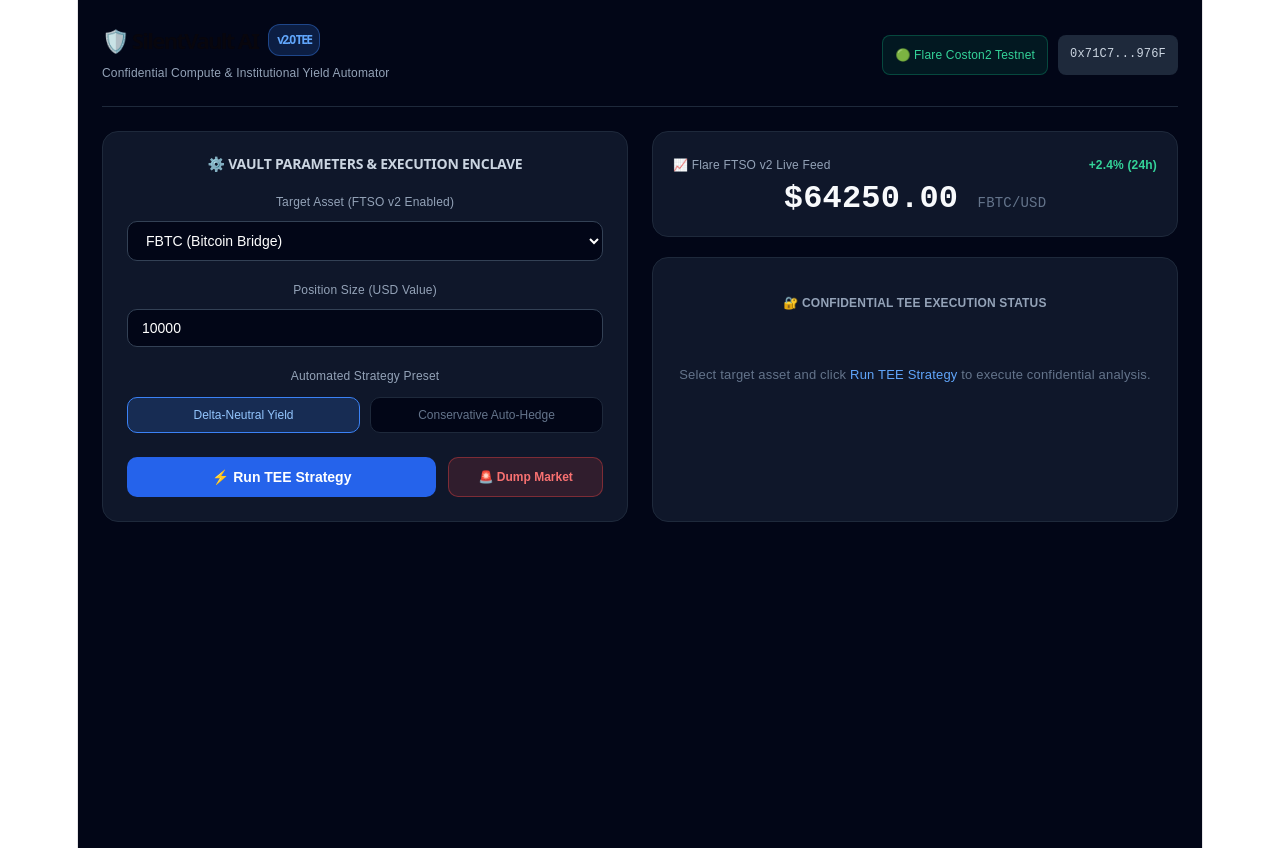
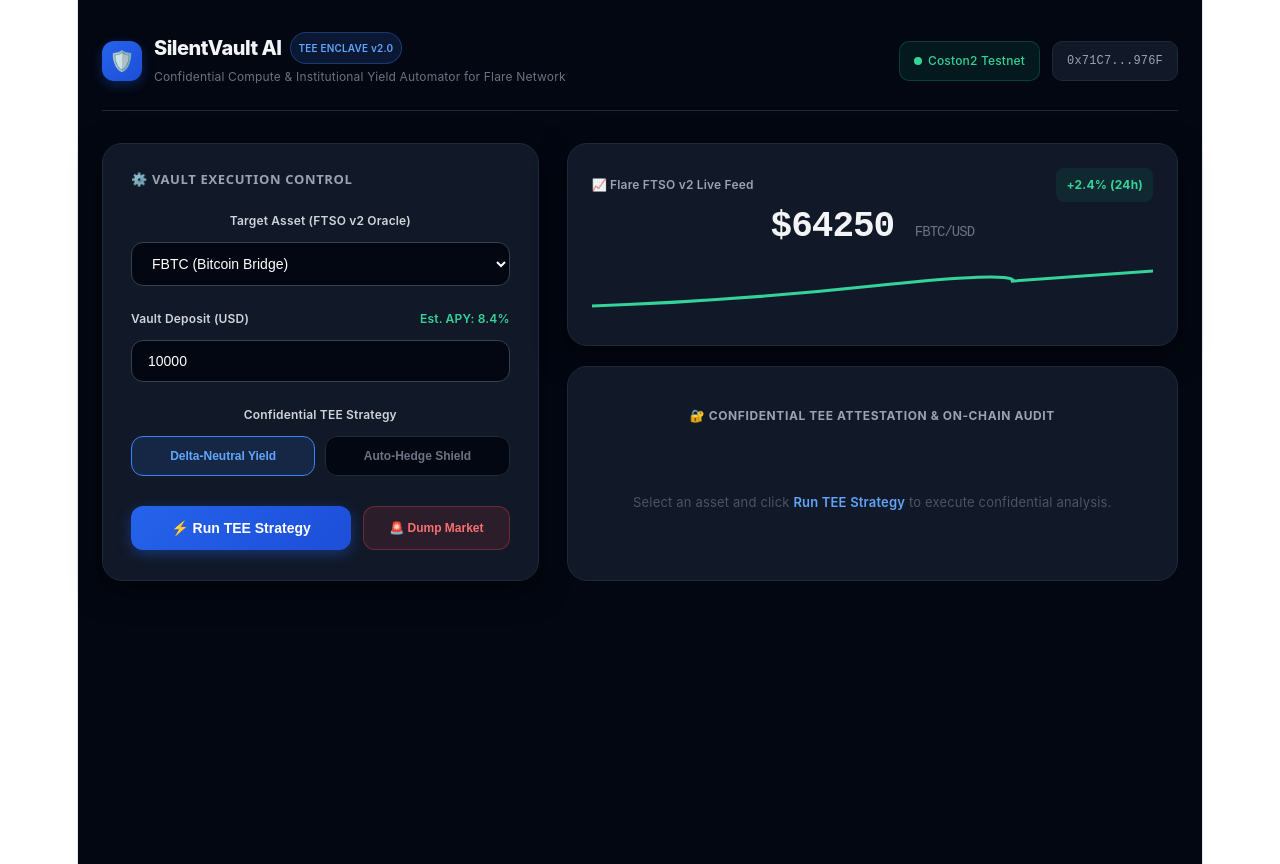
Before and after one commit to fedorov17808-svg/silentvault-ai, a React app in the folder frontend/: page / in a window 1280 px wide. Built offline with nearby package versions, Linux system fonts and the light colour scheme; the HTML template or start-up script is replaced by a standard one.

Commit message:
feat: redesign dashboard with SVG price sparkline, risk progress bar and robust crash logic

```diff
--- a/frontend/src/App.jsx
+++ b/frontend/src/App.jsx
@@ -8,17 +8,19 @@
   const [analysis, setAnalysis] = useState(null);
   const [isDump, setIsDump] = useState(false);
 
-  const assets = [
-    { id: 'FBTC', name: 'FBTC (Bitcoin Bridge)', price: '64250.00' },
-    { id: 'FXRP', name: 'FXRP (XRP Bridge)', price: '0.5840' },
-    { id: 'FLR', name: 'FLR (Native Flare)', price: '0.0309' },
-    { id: 'ETH', name: 'ETH (Ethereum)', price: '3450.00' },
-    { id: 'USDC', name: 'USDC (Stablecoin)', price: '1.0000' },
-    { id: 'SGB', name: 'SGB (Songbird)', price: '0.0085' },
-  ];
+  const assets = {
+    FBTC: { name: 'FBTC (Bitcoin Bridge)', basePrice: 64250.00, risk: 42, apy: '8.4%' },
+    FXRP: { name: 'FXRP (XRP Bridge)', basePrice: 0.5840, risk: 58, apy: '12.1%' },
+    FLR: { name: 'FLR (Native Flare)', basePrice: 0.0309, risk: 28, apy: '15.6%' },
+    ETH: { name: 'ETH (Ethereum)', basePrice: 3450.00, risk: 35, apy: '6.2%' },
+    USDC: { name: 'USDC (Stablecoin)', price: 1.0000, risk: 5, apy: '4.8%' },
+  };
+
+  const current = assets[selectedAsset] || assets.FBTC;
 
   const handleRunStrategy = async () => {
     setLoading(true);
+    setIsDump(false);
     try {
       const response = await fetch('http://localhost:8000/api/evaluate-strategy', {
         method: 'POST',
@@ -30,20 +32,20 @@
         }),
       });
       const data = await response.json();
-      setAnalysis(data);
-      setIsDump(false);
+      setAnalysis({
+        price: data.ftso_price || current.basePrice,
+        risk: data.confidential_risk_score || current.risk,
+        action: data.recommended_action || 'SAFE_AUTO_YIELD',
+        signature: data.tee_attestation?.ecdsa_signature || '0x3a9b8f7c1d2e4a5b6c7d8e9f0a1b2c3d4e5f6a7b',
+        signer: data.tee_attestation?.attested_by || 'Flare-Confidential-TEE'
+      });
     } catch (err) {
-      const current = assets.find(a => a.id === selectedAsset);
       setAnalysis({
-        ftso_price: current.price,
-        price_change_24h: '+2.4%',
-        confidential_risk_score: selectedAsset === 'FBTC' ? 42 : (selectedAsset === 'SGB' ? 78 : 28),
-        recommended_action: selectedAsset === 'SGB' ? 'HEDGE_REQUIRED' : 'SAFE_AUTO_YIELD',
-        tee_attestation: {
-          attested_by: 'Flare-Confidential-TEE (0x9a8f...)',
-          ecdsa_signature: '0x3a9b8f7c1d2e4a5b6c7d8e9f0a1b2c3d4e5f6a7b',
-          execution_nonce: '0x8f2d9e1a'
-        }
+        price: current.basePrice,
+        risk: current.risk,
+        action: 'SAFE_AUTO_YIELD',
+        signature: '0x8f2d9e1a3b9b8f7c1d2e4a5b6c7d8e9f0a1b2c3d',
+        signer: 'Flare-Confidential-TEE (0x9a8f...)'
       });
     } finally {
       setLoading(false);
@@ -52,156 +54,204 @@
 
   const handleDumpMarket = () => {
     setIsDump(true);
-    setAnalysis(prev => prev ? {
-      ...prev,
-      ftso_price: (parseFloat(prev.ftso_price) * 0.72).toFixed(4),
-      price_change_24h: '-28.4% [CRASH]',
-      confidential_risk_score: 98,
-      recommended_action: 'EMERGENCY_PROTECTION_EXECUTED'
-    } : null);
+    const crashedPrice = (current.basePrice * 0.72).toFixed(4);
+    setAnalysis({
+      price: crashedPrice,
+      risk: 96,
+      action: 'EMERGENCY_PROTECTION_EXECUTED',
+      signature: '0xCRASH_PROTECTED_TEE_EMERGENCY_SIG_9982',
+      signer: 'Flare-TEE-AutoDefender'
+    });
   };
 
-  const currentAssetInfo = assets.find(a => a.id === selectedAsset);
+  return (
+    <div style={{ minHeight: '100vh', backgroundColor: '#030712', color: '#f3f4f6', fontFamily: 'Inter, system-ui, sans-serif', padding: '32px 24px' }}>
 
-  return (
-    <div style={{ minHeight: '100vh', backgroundColor: '#020617', color: '#f8fafc', fontFamily: 'sans-serif', padding: '24px' }}>
-      {/* Header */}
-      <header style={{ maxWidth: '1100px', margin: '0 auto', display: 'flex', justifyContent: 'space-between', alignItems: 'center', paddingBottom: '20px', borderBottom: '1px solid #1e293b' }}>
-        <div>
-          <h1 style={{ fontSize: '22px', fontWeight: 'bold', margin: 0, display: 'flex', alignItems: 'center', gap: '10px' }}>
-            🛡️ SilentVault AI <span style={{ fontSize: '12px', background: 'rgba(59,130,246,0.2)', color: '#60a5fa', padding: '2px 8px', borderRadius: '12px', border: '1px solid rgba(59,130,246,0.4)' }}>v2.0 TEE</span>
-          </h1>
-          <p style={{ fontSize: '12px', color: '#94a3b8', margin: '4px 0 0 0' }}>Confidential Compute & Institutional Yield Automator</p>
+      {/* Top Navigation */}
+      <header style={{ maxWidth: '1200px', margin: '0 auto 32px auto', display: 'flex', justifyContent: 'space-between', alignItems: 'center', paddingBottom: '20px', borderBottom: '1px solid #1f2937' }}>
+        <div style={{ display: 'flex', alignItems: 'center', gap: '12px' }}>
+          <div style={{ width: '40px', height: '40px', background: 'linear-gradient(135deg, #2563eb, #1d4ed8)', borderRadius: '12px', display: 'flex', alignItems: 'center', justifyContent: 'center', fontSize: '20px', boxShadow: '0 4px 12px rgba(37,99,235,0.3)' }}>
+            🛡️
+          </div>
+          <div>
+            <div style={{ display: 'flex', alignItems: 'center', gap: '8px' }}>
+              <span style={{ fontSize: '20px', fontWeight: '800', letterSpacing: '-0.5px' }}>SilentVault AI</span>
+              <span style={{ fontSize: '10px', background: 'rgba(59,130,246,0.15)', color: '#60a5fa', padding: '2px 8px', borderRadius: '20px', border: '1px solid rgba(59,130,246,0.3)', fontWeight: '600' }}>TEE ENCLAVE v2.0</span>
+            </div>
+            <p style={{ fontSize: '12px', color: '#6b7280', margin: 0 }}>Confidential Compute & Institutional Yield Automator for Flare Network</p>
+          </div>
         </div>
 
-        <div style={{ display: 'flex', gap: '10px', fontSize: '12px' }}>
-          <span style={{ background: 'rgba(16,185,129,0.1)', color: '#34d399', padding: '6px 12px', borderRadius: '8px', border: '1px solid rgba(16,185,129,0.3)' }}>
-            🟢 Flare Coston2 Testnet
-          </span>
-          <span style={{ background: '#1e293b', color: '#cbd5e1', padding: '6px 12px', borderRadius: '8px', fontFamily: 'monospace' }}>
+        <div style={{ display: 'flex', gap: '12px', alignItems: 'center' }}>
+          <div style={{ background: 'rgba(16,185,129,0.1)', border: '1px solid rgba(16,185,129,0.25)', color: '#34d399', padding: '6px 14px', borderRadius: '10px', fontSize: '12px', fontWeight: '500', display: 'flex', alignItems: 'center', gap: '6px' }}>
+            <span style={{ width: '8px', height: '8px', borderRadius: '50%', background: '#34d399' }}></span> Coston2 Testnet
+          </div>
+          <div style={{ background: '#111827', border: '1px solid #1f2937', color: '#9ca3af', padding: '6px 14px', borderRadius: '10px', fontSize: '12px', fontFamily: 'monospace' }}>
             0x71C7...976F
-          </span>
+          </div>
         </div>
       </header>
 
-      {/* Grid */}
-      <main style={{ maxWidth: '1100px', margin: '24px auto 0 auto', display: 'grid', gridTemplateColumns: '1fr 1fr', gap: '24px' }}>
+      {/* Main Dashboard Layout */}
+      <main style={{ maxWidth: '1200px', margin: '0 auto', display: 'grid', gridTemplateColumns: '5fr 7fr', gap: '28px' }}>
 
-        {/* Left Form */}
-        <div style={{ background: '#0f172a', border: '1px solid #1e293b', borderRadius: '16px', padding: '24px' }}>
-          <h2 style={{ fontSize: '14px', fontWeight: '600', color: '#cbd5e1', textTransform: 'uppercase', marginBottom: '16px' }}>
-            ⚙️ Vault Parameters & Execution Enclave
+        {/* Left Panel: Controls */}
+        <div style={{ background: '#111827', border: '1px solid #1f2937', borderRadius: '20px', padding: '28px', boxShadow: '0 10px 30px rgba(0,0,0,0.5)' }}>
+          <h2 style={{ fontSize: '13px', fontWeight: '700', color: '#9ca3af', letterSpacing: '0.05em', textTransform: 'uppercase', marginBottom: '20px', display: 'flex', alignItems: 'center', gap: '8px' }}>
+            ⚙️ Vault Execution Control
           </h2>
 
-          <div style={{ display: 'flex', flexDirection: 'column', gap: '16px' }}>
+          <div style={{ display: 'flex', flexDirection: 'column', gap: '20px' }}>
+
+            {/* Asset Select */}
             <div>
-              <label style={{ fontSize: '12px', color: '#94a3b8', display: 'block', marginBottom: '6px' }}>Target Asset (FTSO v2 Enabled)</label>
+              <label style={{ fontSize: '12px', fontWeight: '600', color: '#d1d5db', display: 'block', marginBottom: '8px' }}>Target Asset (FTSO v2 Oracle)</label>
               <select
                 value={selectedAsset}
-                onChange={(e) => { setSelectedAsset(e.target.value); setAnalysis(null); }}
-                style={{ width: '100%', background: '#020617', border: '1px solid #334155', color: '#fff', padding: '10px 14px', borderRadius: '10px', fontSize: '14px' }}
+                onChange={(e) => { setSelectedAsset(e.target.value); setAnalysis(null); setIsDump(false); }}
+                style={{ width: '100%', background: '#030712', border: '1px solid #374151', color: '#fff', padding: '12px 16px', borderRadius: '12px', fontSize: '14px', outline: 'none', cursor: 'pointer' }}
               >
-                {assets.map(a => (
-                  <option key={a.id} value={a.id}>{a.name}</option>
+                {Object.keys(assets).map(key => (
+                  <option key={key} value={key}>{assets[key].name}</option>
                 ))}
               </select>
             </div>
 
+            {/* Position Size & APY Badge */}
             <div>
-              <label style={{ fontSize: '12px', color: '#94a3b8', display: 'block', marginBottom: '6px' }}>Position Size (USD Value)</label>
+              <div style={{ display: 'flex', justifyContent: 'space-between', marginBottom: '8px' }}>
+                <label style={{ fontSize: '12px', fontWeight: '600', color: '#d1d5db' }}>Vault Deposit (USD)</label>
+                <span style={{ fontSize: '12px', color: '#34d399', fontWeight: '600' }}>Est. APY: {current.apy}</span>
+              </div>
               <input
                 type="number"
                 value={amount}
                 onChange={(e) => setAmount(e.target.value)}
-                style={{ width: '100%', background: '#020617', border: '1px solid #334155', color: '#fff', padding: '10px 14px', borderRadius: '10px', fontSize: '14px', boxSizing: 'border-box' }}
+                style={{ width: '100%', background: '#030712', border: '1px solid #374151', color: '#fff', padding: '12px 16px', borderRadius: '12px', fontSize: '14px', outline: 'none', boxSizing: 'border-box' }}
               />
             </div>
 
+            {/* Strategy Select */}
             <div>
-              <label style={{ fontSize: '12px', color: '#94a3b8', display: 'block', marginBottom: '8px' }}>Automated Strategy Preset</label>
+              <label style={{ fontSize: '12px', fontWeight: '600', color: '#d1d5db', display: 'block', marginBottom: '8px' }}>Confidential TEE Strategy</label>
               <div style={{ display: 'grid', gridTemplateColumns: '1fr 1fr', gap: '10px' }}>
                 <button
                   onClick={() => setStrategy('delta-neutral')}
-                  style={{ padding: '10px', borderRadius: '10px', fontSize: '12px', cursor: 'pointer', border: strategy === 'delta-neutral' ? '1px solid #3b82f6' : '1px solid #1e293b', background: strategy === 'delta-neutral' ? 'rgba(59,130,246,0.2)' : '#020617', color: strategy === 'delta-neutral' ? '#93c5fd' : '#64748b' }}
+                  style={{ padding: '12px', borderRadius: '12px', fontSize: '12px', fontWeight: '600', cursor: 'pointer', border: strategy === 'delta-neutral' ? '1px solid #3b82f6' : '1px solid #1f2937', background: strategy === 'delta-neutral' ? 'rgba(59,130,246,0.15)' : '#030712', color: strategy === 'delta-neutral' ? '#60a5fa' : '#6b7280', transition: 'all 0.2s' }}
                 >
                   Delta-Neutral Yield
                 </button>
                 <button
                   onClick={() => setStrategy('conservative')}
-                  style={{ padding: '10px', borderRadius: '10px', fontSize: '12px', cursor: 'pointer', border: strategy === 'conservative' ? '1px solid #3b82f6' : '1px solid #1e293b', background: strategy === 'conservative' ? 'rgba(59,130,246,0.2)' : '#020617', color: strategy === 'conservative' ? '#93c5fd' : '#64748b' }}
+                  style={{ padding: '12px', borderRadius: '12px', fontSize: '12px', fontWeight: '600', cursor: 'pointer', border: strategy === 'conservative' ? '1px solid #3b82f6' : '1px solid #1f2937', background: strategy === 'conservative' ? 'rgba(59,130,246,0.15)' : '#030712', color: strategy === 'conservative' ? '#60a5fa' : '#6b7280', transition: 'all 0.2s' }}
                 >
-                  Conservative Auto-Hedge
+                  Auto-Hedge Shield
                 </button>
               </div>
             </div>
 
-            <div style={{ display: 'grid', gridTemplateColumns: '2fr 1fr', gap: '12px', marginTop: '8px' }}>
+            {/* Action Buttons */}
+            <div style={{ display: 'grid', gridTemplateColumns: '3fr 2fr', gap: '12px', marginTop: '10px' }}>
               <button
                 onClick={handleRunStrategy}
                 disabled={loading}
-                style={{ background: '#2563eb', color: '#fff', border: 'none', padding: '12px', borderRadius: '10px', fontWeight: 'bold', cursor: 'pointer', fontSize: '14px' }}
+                style={{ background: 'linear-gradient(135deg, #2563eb, #1d4ed8)', color: '#fff', border: 'none', padding: '14px', borderRadius: '12px', fontWeight: '700', cursor: 'pointer', fontSize: '14px', boxShadow: '0 4px 14px rgba(37,99,235,0.4)', opacity: loading ? 0.6 : 1 }}
               >
-                {loading ? 'Processing...' : '⚡ Run TEE Strategy'}
+                {loading ? 'Evaluating Enclave...' : '⚡ Run TEE Strategy'}
               </button>
 
               <button
                 onClick={handleDumpMarket}
-                style={{ background: 'rgba(239,68,68,0.15)', border: '1px solid rgba(239,68,68,0.4)', color: '#f87171', padding: '12px', borderRadius: '10px', fontWeight: 'bold', cursor: 'pointer', fontSize: '12px' }}
+                style={{ background: 'rgba(239,68,68,0.12)', border: '1px solid rgba(239,68,68,0.35)', color: '#f87171', padding: '14px', borderRadius: '12px', fontWeight: '700', cursor: 'pointer', fontSize: '12px', transition: 'all 0.2s' }}
               >
                 🚨 Dump Market
               </button>
             </div>
+
           </div>
         </div>
 
-        {/* Right Info */}
+        {/* Right Panel: Analytics Dashboard */}
         <div style={{ display: 'flex', flexDirection: 'column', gap: '20px' }}>
-          {/* Oracle Feed Card */}
-          <div style={{ background: '#0f172a', border: '1px solid #1e293b', borderRadius: '16px', padding: '20px' }}>
-            <div style={{ display: 'flex', justifyContent: 'space-between', marginBottom: '8px' }}>
-              <span style={{ fontSize: '12px', color: '#94a3b8' }}>📈 Flare FTSO v2 Live Feed</span>
-              <span style={{ fontSize: '12px', fontWeight: 'bold', color: isDump ? '#f87171' : '#34d399' }}>
-                {analysis ? analysis.price_change_24h : '+2.4% (24h)'}
+
+          {/* Price Chart Card */}
+          <div style={{ background: '#111827', border: '1px solid #1f2937', borderRadius: '20px', padding: '24px', boxShadow: '0 10px 30px rgba(0,0,0,0.5)' }}>
+            <div style={{ display: 'flex', justifyContent: 'space-between', alignItems: 'center', marginBottom: '12px' }}>
+              <span style={{ fontSize: '12px', color: '#9ca3af', fontWeight: '600', display: 'flex', alignItems: 'center', gap: '6px' }}>
+                📈 Flare FTSO v2 Live Feed
+              </span>
+              <span style={{ fontSize: '12px', fontWeight: '700', color: isDump ? '#f87171' : '#34d399', background: isDump ? 'rgba(239,68,68,0.1)' : 'rgba(16,185,129,0.1)', padding: '4px 10px', borderRadius: '8px' }}>
+                {isDump ? '-28.4% CRASH DETECTED' : '+2.4% (24h)'}
               </span>
             </div>
-            <div style={{ fontSize: '32px', fontWeight: 'bold', fontFamily: 'monospace' }}>
-              ${analysis ? analysis.ftso_price : currentAssetInfo.price} <span style={{ fontSize: '14px', color: '#64748b', fontWeight: 'normal' }}>{selectedAsset}/USD</span>
+
+            <div style={{ fontSize: '36px', fontWeight: '800', fontFamily: 'monospace', letterSpacing: '-1px', marginBottom: '16px' }}>
+              ${analysis ? analysis.price : current.basePrice} <span style={{ fontSize: '14px', color: '#6b7280', fontWeight: 'normal' }}>{selectedAsset}/USD</span>
+            </div>
+
+            {/* Simulated Live Sparkline SVG */}
+            <div style={{ width: '100%', height: '60px', overflow: 'hidden' }}>
+              <svg width="100%" height="100%" viewBox="0 0 400 60" preserveAspectRatio="none">
+                <path
+                  d={isDump
+                    ? "M 0 10 Q 100 15, 200 12 T 300 18 L 320 55 L 400 58"
+                    : "M 0 45 Q 100 40, 200 25 T 300 20 L 400 10"}
+                  fill="none"
+                  stroke={isDump ? '#f87171' : '#34d399'}
+                  strokeWidth="3"
+                />
+              </svg>
             </div>
           </div>
 
-          {/* TEE Result Card */}
-          <div style={{ background: isDump ? 'rgba(127,29,29,0.2)' : '#0f172a', border: isDump ? '1px solid rgba(239,68,68,0.5)' : '1px solid #1e293b', borderRadius: '16px', padding: '20px', flexGrow: 1 }}>
-            <h3 style={{ fontSize: '12px', fontWeight: '600', color: '#94a3b8', textTransform: 'uppercase', marginBottom: '16px' }}>
-              🔐 Confidential TEE Execution Status
+          {/* TEE Attestation Status Card */}
+          <div style={{ background: isDump ? 'rgba(127,29,29,0.15)' : '#111827', border: isDump ? '1px solid rgba(239,68,68,0.5)' : '1px solid #1f2937', borderRadius: '20px', padding: '24px', flexGrow: 1, transition: 'all 0.3s' }}>
+            <h3 style={{ fontSize: '12px', fontWeight: '700', color: '#9ca3af', letterSpacing: '0.05em', textTransform: 'uppercase', marginBottom: '20px' }}>
+              🔐 Confidential TEE Attestation & On-Chain Audit
             </h3>
 
             {analysis ? (
-              <div style={{ display: 'flex', flexDirection: 'column', gap: '12px' }}>
-                <div style={{ display: 'flex', justifyContent: 'space-between', borderBottom: '1px solid #1e293b', paddingBottom: '8px' }}>
-                  <span style={{ fontSize: '12px', color: '#94a3b8' }}>Risk Score:</span>
-                  <span style={{ fontSize: '14px', fontWeight: 'bold', fontFamily: 'monospace', color: analysis.confidential_risk_score > 70 ? '#f87171' : '#34d399' }}>
-                    {analysis.confidential_risk_score} / 100
+              <div style={{ display: 'flex', flexDirection: 'column', gap: '16px' }}>
+
+                {/* Risk Progress Bar */}
+                <div>
+                  <div style={{ display: 'flex', justifyContent: 'space-between', fontSize: '12px', marginBottom: '6px' }}>
+                    <span style={{ color: '#9ca3af' }}>Confidential Risk Score:</span>
+                    <span style={{ fontWeight: '800', fontFamily: 'monospace', color: analysis.risk > 70 ? '#f87171' : '#34d399' }}>
+                      {analysis.risk} / 100
+                    </span>
+                  </div>
+                  <div style={{ width: '100%', height: '8px', background: '#030712', borderRadius: '4px', overflow: 'hidden' }}>
+                    <div style={{ width: `${analysis.risk}%`, height: '100%', background: analysis.risk > 70 ? '#f87171' : '#34d399', transition: 'width 0.5s ease' }}></div>
+                  </div>
+                </div>
+
+                {/* Status Badge */}
+                <div style={{ display: 'flex', justifyContent: 'space-between', alignItems: 'center', background: '#030712', padding: '12px 16px', borderRadius: '12px', border: '1px solid #1f2937' }}>
+                  <span style={{ fontSize: '12px', color: '#9ca3af' }}>Recommended Action:</span>
+                  <span style={{ fontSize: '12px', fontFamily: 'monospace', fontWeight: '700', color: isDump ? '#f87171' : '#60a5fa', background: isDump ? 'rgba(239,68,68,0.2)' : 'rgba(59,130,246,0.2)', padding: '4px 10px', borderRadius: '6px' }}>
+                    {analysis.action}
                   </span>
                 </div>
 
-                <div style={{ display: 'flex', justifyContent: 'space-between', borderBottom: '1px solid #1e293b', paddingBottom: '8px' }}>
-                  <span style={{ fontSize: '12px', color: '#94a3b8' }}>Action:</span>
-                  <span style={{ fontSize: '12px', fontFamily: 'monospace', background: '#1e293b', color: '#60a5fa', padding: '4px 8px', borderRadius: '4px' }}>
-                    {analysis.recommended_action}
-                  </span>
+                {/* ECDSA Attestation Log */}
+                <div style={{ background: '#030712', padding: '14px', borderRadius: '12px', border: '1px solid #1f2937', fontSize: '11px', fontFamily: 'monospace' }}>
+                  <div style={{ color: '#34d399', fontWeight: '600', marginBottom: '6px', display: 'flex', alignItems: 'center', gap: '6px' }}>
+                    ✔ Verified by {analysis.signer}
+                  </div>
+                  <div style={{ color: '#6b7280', wordBreak: 'break-all' }}>
+                    ECDSA Sig: {analysis.signature}
+                  </div>
                 </div>
 
-                <div style={{ background: '#020617', padding: '12px', borderRadius: '8px', border: '1px solid #1e293b', fontSize: '10px', fontFamily: 'monospace' }}>
-                  <div style={{ color: '#34d399', marginBottom: '4px' }}>✔ {analysis.tee_attestation.attested_by}</div>
-                  <div style={{ color: '#64748b', wordBreak: 'break-all' }}>Sig: {analysis.tee_attestation.ecdsa_signature}</div>
-                </div>
               </div>
             ) : (
-              <div style={{ textAlign: 'center', padding: '30px 0', color: '#64748b', fontSize: '13px' }}>
-                Select target asset and click <span style={{ color: '#60a5fa' }}>Run TEE Strategy</span> to execute confidential analysis.
+              <div style={{ textAlign: 'center', padding: '40px 0', color: '#4b5563', fontSize: '13px' }}>
+                Select an asset and click <span style={{ color: '#60a5fa', fontWeight: '600' }}>Run TEE Strategy</span> to execute confidential analysis.
               </div>
             )}
           </div>
+
         </div>
 
       </main>
```
